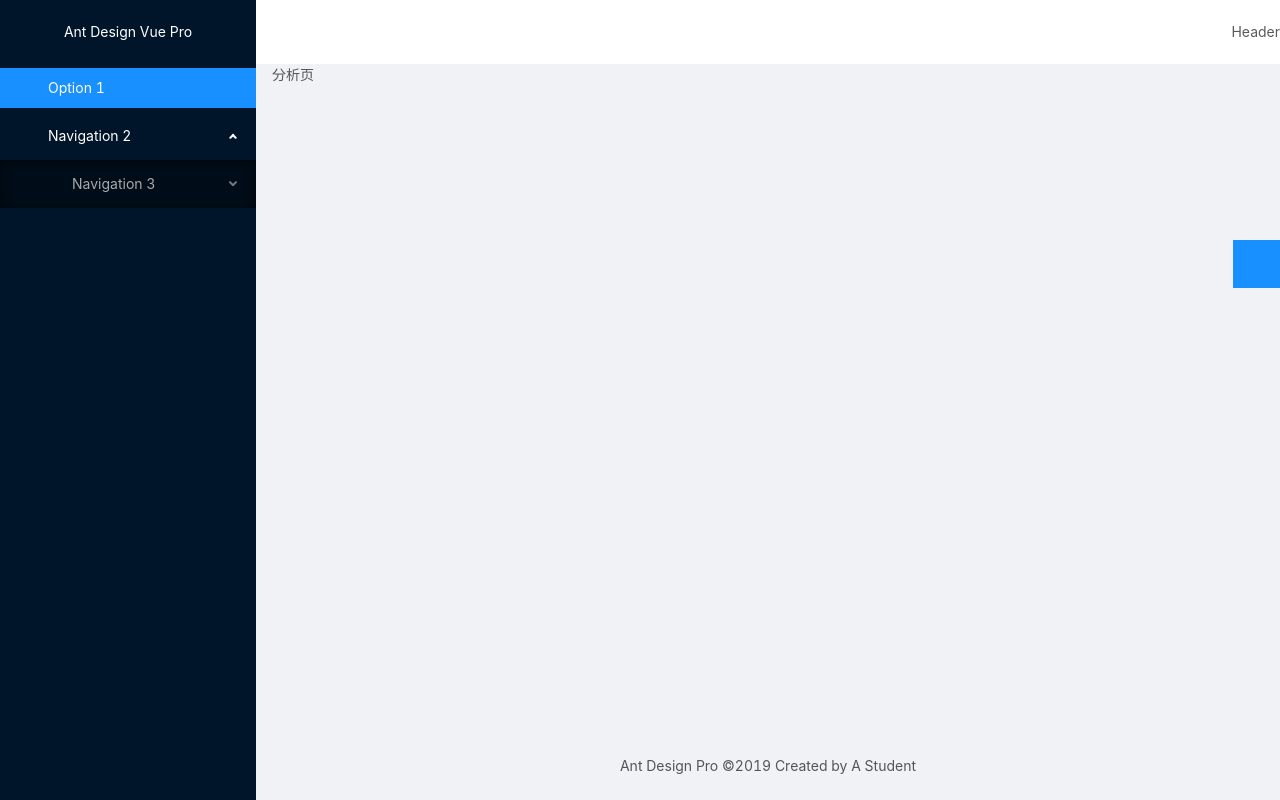
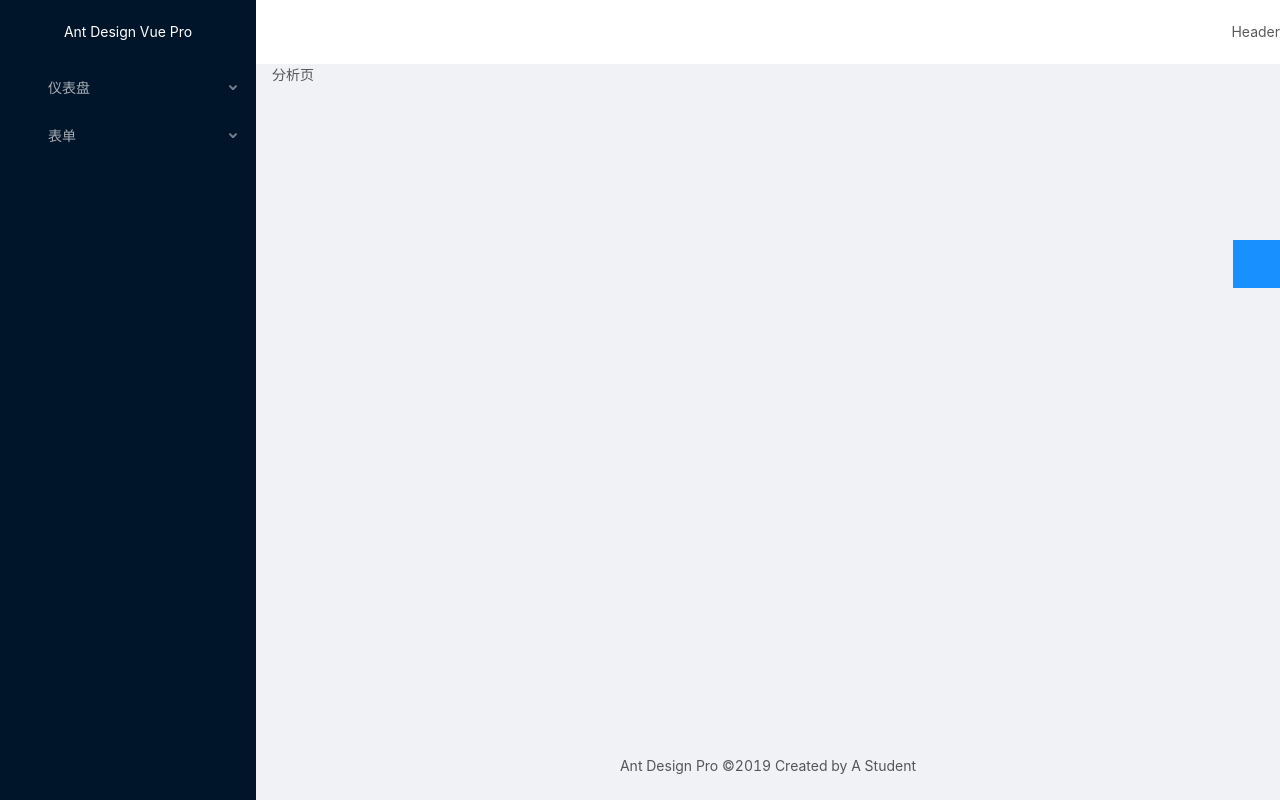
Before and after one commit to wxyzcctv/ant-design-vue-pro-study, a Vue app: page /dashboard/analysis in a window 1280 px wide. Built offline with nearby package versions, Linux system fonts and the light colour scheme.

Commit message:
通过路由的方式添加菜单

```diff
--- a/src/layouts/SiderMenu.vue
+++ b/src/layouts/SiderMenu.vue
@@ -7,12 +7,12 @@
       :theme="theme"
       :inlineCollapsed="collapsed"
     >
-      <template v-for="item in list">
-        <a-menu-item v-if="!item.children" :key="item.key">
-          <a-icon type="pie-chart" />
-          <span>{{ item.title }}</span>
+      <template v-for="item in menuData">
+        <a-menu-item v-if="!item.children" :key="item.path">
+          <a-icon v-if="item.meta.icon" :type="item.meta.icon" />
+          <span>{{ item.meta.title }}</span>
         </a-menu-item>
-        <sub-menu v-else :menu-info="item" :key="item.key" />
+        <sub-menu v-else :menu-info="item" :key="item.path" />
       </template>
     </a-menu>
   </div>
@@ -35,30 +35,36 @@ export default {
     "sub-menu": SubMenu
   },
   data() {
+    const menuData = this.getMenuData(this.$router.options.routes);
     return {
       collapsed: false,
-      list: [
-        {
-          key: "1",
-          title: "Option 1"
-        },
-        {
-          key: "2",
-          title: "Navigation 2",
-          children: [
-            {
-              key: "2.1",
-              title: "Navigation 3",
-              children: [{ key: "2.1.1", title: "Option 2.1.1" }]
-            }
-          ]
-        }
-      ]
+      list: [],
+      menuData
     };
   },
   methods: {
     toggleCollapsed() {
       this.collapsed = !this.collapsed;
+    },
+    getMenuData(routers) {
+      const menuData = [];
+      routers.forEach(item => {
+        if (item.name && !item.hideInMenu) {
+          const newItem = { ...item };
+          delete newItem.children;
+          if (item.children && !item.hideChildrenInMenu) {
+            newItem.children = this.getMenuData(item.children);
+          }
+          menuData.push(newItem);
+        } else if (
+          !item.hideInMenu &&
+          !item.hideChildrenInMenu &&
+          item.children
+        ) {
+          menuData.push(...this.getMenuData(item.children));
+        }
+      });
+      return menuData;
     }
   }
 };
--- a/src/layouts/SubMenu.vue
+++ b/src/layouts/SubMenu.vue
@@ -1,18 +1,21 @@
 <template functional>
-  <a-sub-menu :key="props.menuInfo.key">
+  <a-sub-menu :key="props.menuInfo.path">
     <span slot="title">
-      <a-icon type="mail" />
-      <span>{{ props.menuInfo.title }}</span>
+      <a-icon
+        v-if="props.menuInfo.meta.icon"
+        :type="props.menuInfo.meta.icon"
+      />
+      <span>{{ props.menuInfo.meta.title }}</span>
     </span>
 
     <template v-for="item in props.menuInfo.children">
-      <a-menu-item v-if="!item.children" :key="item.key">
-        <a-icon type="pie-chart" />
+      <a-menu-item v-if="!item.children" :key="item.path">
+        <a-icon v-if="item.meta.icon" :type="item.meta.icon" />
 
-        <span>{{ item.title }}</span>
+        <span>{{ item.meta.title }}</span>
       </a-menu-item>
 
-      <sub-menu v-else :key="item.key" :menu-info="item" />
+      <sub-menu v-else :key="item.path" :menu-info="item" />
     </template>
   </a-sub-menu>
 </template>
--- a/src/router.js
+++ b/src/router.js
@@ -14,6 +14,7 @@ const router = new Router({
     {
       path: "/user",
       name: "user",
+      hideInMenu: true,
       component: () =>
         import(/* webpackChunkName: "layouts" */ "./layouts/UserLayout"),
       // 异步加载的形式
@@ -38,7 +39,6 @@ const router = new Router({
     },
     {
       path: "/",
-      meta: { authority: ["user", "admin"] },
       component: () =>
         import(/* webpackChunkName: "layout" */ "./layouts/BasicLayout"),
       children: [
@@ -70,7 +70,7 @@ const router = new Router({
           name: "form",
           component: { render: h => h("router-view") },
           // 这里的意思就是跳转到上一级路由的router-view渲染的地方，上一级路由渲染的就是./layouts/BasicLayout，没有加分析页
-          meta: { icon: "form", title: "表单", authority: ["admin"] },
+          meta: { icon: "form", title: "表单" },
           children: [
             {
               path: "/form/basic-form",
@@ -125,6 +125,7 @@ const router = new Router({
     {
       path: "*",
       name: "404",
+      hideInMenu: true,
       component: NotFound
       // 一旦发现了没有定义的路由，那么就会显示404页面
     }
```
